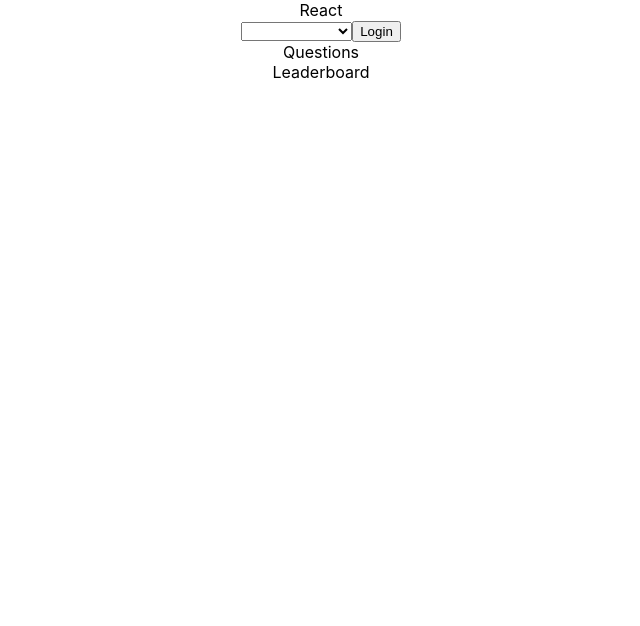
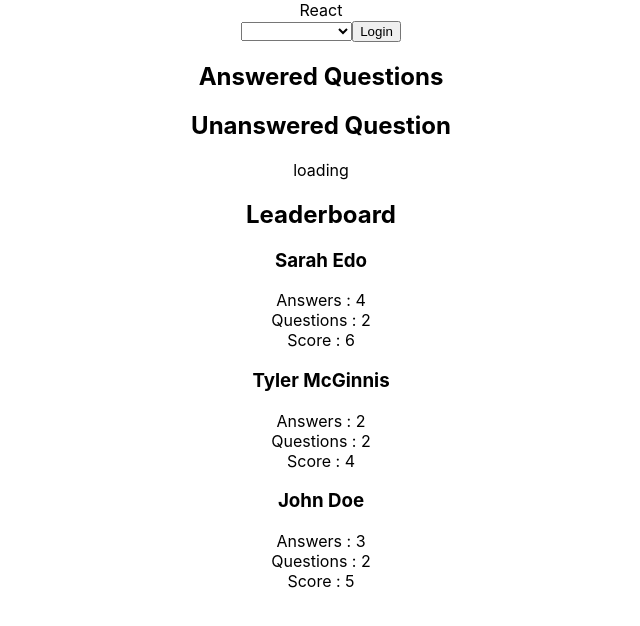
Before and after one commit to jacksondieter/would-you-rather-app, a React (Create React App) app: page / in a window 1280 px wide. Shown: the top 626 px of the page, without its empty margins (319-959 px from the left). Built offline with nearby package versions, Linux system fonts and the light colour scheme.

Commit message:
feat:Adding questions page

```diff
--- a/src/actions/shared.js
+++ b/src/actions/shared.js
@@ -13,4 +13,4 @@
                 dispatch(receiveQuestions(questions))
             })
     }
-  }
+}
--- a/src/components/App.js
+++ b/src/components/App.js
@@ -1,22 +1,25 @@
-import React,{ useEffect } from 'react';
+import React,{ useEffect, useCallback } from 'react';
 import { handleInitialData } from '../actions/shared'
 import {useDispatch} from 'react-redux'
 import Login from './Login'
-import Questions from './Questions'
+import Questionboard from './Questionboard'
 import LeaderBoard from './Leaderboard'
+import QuestionPage from './QuestionPage'
 
 function App() {
   const dispatch = useDispatch()
+  const stableDispatch = useCallback(dispatch,[])
   useEffect(() => {
-      dispatch(handleInitialData())
-  },[])
+      stableDispatch(handleInitialData())
+  },[stableDispatch])
   return (
     <div className="App">
       <header>
         React
       </header>
       <Login/>
-      <Questions/>
+      <Questionboard/>
+      <QuestionPage id={'6ni6ok3ym7mf1p33lnez'}/>
       <LeaderBoard/>
     </div>
   );
--- a/src/components/Leaderboard.js
+++ b/src/components/Leaderboard.js
@@ -1,12 +1,15 @@
 import React from 'react'
 import useBoards from './useBoards'
+import User from './User'
 
 function Leaderboard() {
     const {leaderBoardUsers} = useBoards()
-    console.log(leaderBoardUsers);
     return (
         <div>
-            Leaderboard
+            <h2>Leaderboard</h2>
+            {leaderBoardUsers
+            .map((user) => (<User key={user.id} {...user}/>)
+            )}
         </div>
     )
 }
--- /dev/null
+++ b/src/components/Question.js
@@ -0,0 +1,21 @@
+import React from 'react'
+import {useSelector} from 'react-redux'
+
+function Question({id, answered}) {
+    const {author,text} = useSelector((state) => {
+        const users = state.users
+        const questions = state.questions
+        return {
+            author:users[questions[id].author].name,
+            text: questions[id].optionOne.text
+            }
+    })
+    return (
+        <div>
+            <h3>{author}</h3>
+            <div>{text}</div>
+        </div>
+    )
+}
+
+export default Question
--- /dev/null
+++ b/src/components/QuestionPage.js
@@ -0,0 +1,33 @@
+import React from 'react'
+import useQuestion from './useQuestion'
+
+function QuestionPage({id}) {
+    const data = useQuestion(id)
+    if (data.loading) return(
+        <div>loading</div>
+        )
+    const {author, answered, optionOne, optionTwo, totalVotes } = data
+    console.log(answered,optionOne, optionTwo,author, totalVotes);
+
+    return (
+        <div>
+            <h3>QuestionPage</h3>
+            <h4>{author}</h4>
+            {answered?(
+                <div>
+                <div className={(optionOne.answer?'Question-result':'')}>{optionOne.text}</div>
+                <div className={(optionTwo.answer?'Question-result':'')}>{optionTwo.text}</div>
+            </div>
+            ):(
+                <form>
+                <input type="radio" id="optionOne" name="question" value="optionOne"/>
+                <label htmlFor="optionOne">{optionOne.text}</label>
+                <input type="radio" id="optionTwo" name="question" value="optionTwo"/>
+                <label htmlFor="optionTwo">{optionTwo.text}</label>
+            </form>
+            )}
+        </div>
+    )
+}
+
+export default QuestionPage
--- /dev/null
+++ b/src/components/Questionboard.js
@@ -0,0 +1,26 @@
+import React from 'react'
+import useBoards from './useBoards'
+import Question from './Question'
+
+
+function Questionboard() {
+    const {answeredQuestions, unansweredQuestions} = useBoards()
+    return (
+        <div>
+            <div>
+                <h2>Answered Questions</h2>
+                {answeredQuestions.map((key) => (
+                <Question key={key} id={key}/>
+                ))}
+                </div>
+                <div>
+                <h2>Unanswered Question</h2>
+                {unansweredQuestions.map((key) => (
+                <Question key={key} id={key}/>
+                ))}
+            </div>
+        </div>
+    )
+}
+
+export default Questionboard
--- a/src/components/Questions.js
+++ /dev/null
@@ -1,16 +0,0 @@
-import React from 'react'
-import useBoards from './useBoards'
-
-
-function Questions() {
-    const {listAnswered, listUnanswered} = useBoards()
-    console.log(listAnswered);
-    console.log(listUnanswered);
-    return (
-        <div>
-            Questions
-        </div>
-    )
-}
-
-export default Questions
--- /dev/null
+++ b/src/components/User.js
@@ -0,0 +1,14 @@
+import React from 'react'
+
+function User({name,answers,score,questions}) {
+    return (
+        <div>
+            <h3>{name}</h3>
+            <div>Answers : {answers}</div>
+            <div>Questions : {questions}</div>
+            <div>Score : {score}</div>
+        </div>
+    )
+}
+
+export default User
--- a/src/components/useBoards.js
+++ b/src/components/useBoards.js
@@ -25,19 +25,12 @@
                                 return{
                                     id:key,
                                     name: users[key].name,
-                                    total: answers + questions,
+                                    score: answers + questions,
                                     answers,
                                     questions
                                     }
                                 })
                             .sort((a,b) => b.total - a.total)
-    const list = (key) => {
-                        return{
-                            id:key,
-                            author:users[questions[key].author].name,
-                            text: questions[key].optionOne.text}
-                        }
-    const listAnswered = answeredQuestions.map(list)
-    const listUnanswered =  unansweredQuestions.map(list)
-    return {listAnswered, listUnanswered, leaderBoardUsers}
+
+    return {leaderBoardUsers, answeredQuestions, unansweredQuestions}
 }
--- /dev/null
+++ b/src/components/useQuestion.js
@@ -0,0 +1,35 @@
+import {useSelector} from 'react-redux'
+
+export default function useQuestion(id) {
+    const {users, question, authUser} = useSelector((state) => {
+        const users = state.users
+        const question = state.questions[id]
+        const authUser = state.authUser
+        return{
+            users,
+            question,
+            authUser
+        }
+    })
+    if(!users || !question || !authUser) return {loading:true}
+    const author = users[question.author].name
+    const answered = Object.keys(users[authUser].answers).includes(id)
+    const optionOne =   {
+                            text: question.optionOne.text,
+                            votes:question.optionOne.votes.length,
+                            answer:question.optionOne.votes.includes(authUser)
+                        }
+    const optionTwo =   {
+                            text: question.optionTwo.text,
+                            votes:question.optionTwo.votes.length,
+                            answer:question.optionTwo.votes.includes(authUser)
+                        }
+    const totalVotes = question.optionOne.votes.length + question.optionTwo.votes.length
+    return {
+            author,
+            optionOne,
+            optionTwo,
+            answered,
+            totalVotes
+        }
+    }
--- a/src/index.css
+++ b/src/index.css
@@ -50,3 +50,9 @@
     transform: rotate(360deg);
   }
 }
+
+
+.Question-result {
+  border: solid green;
+  background-color: lightgreen;
+}
```
